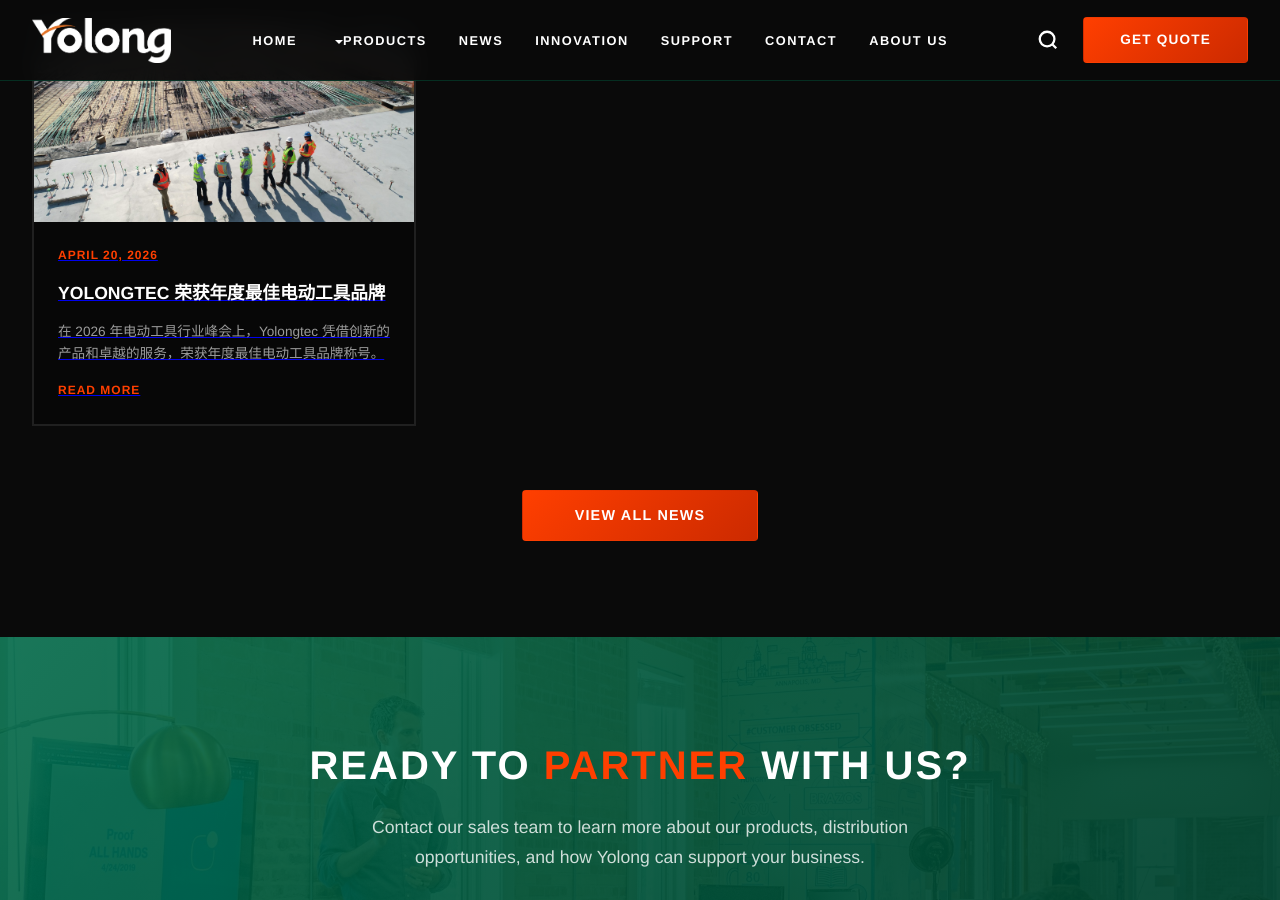
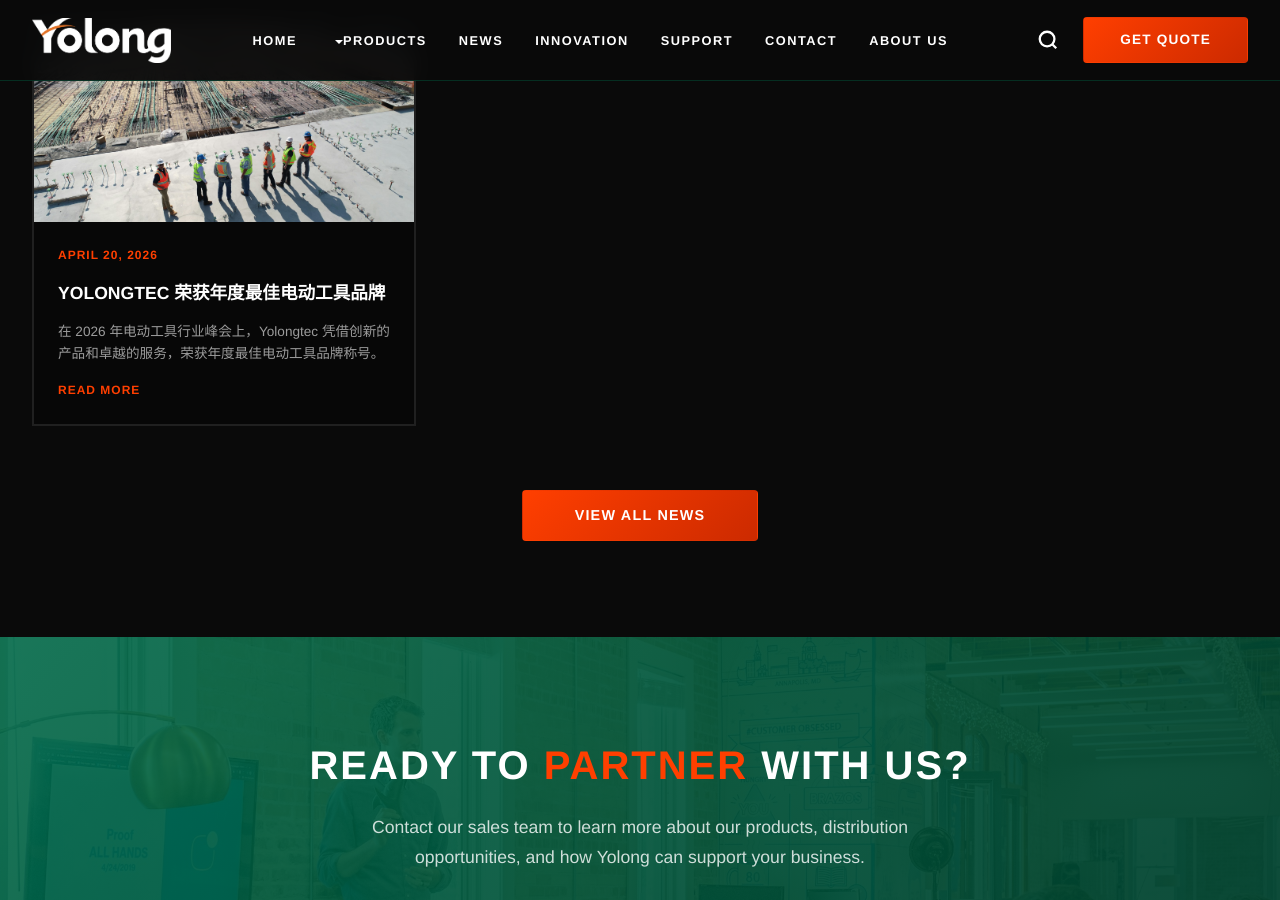
Before and after one commit to Heyxier/yolongtec-website-demo, a Jekyll site: the page built from index.html, in a window 1280 px wide and 900 px high, scrolled down 3289 px. Built offline with Jekyll 4.4.1, drawn with Linux system fonts in a browser that asks for light colours; some web fonts are replaced.

Commit message:
fix: 新闻卡片链接消除默认紫色下划线
news/index.html(.news-block) 和 index.html(.news-card)
都加了 color:inherit; text-decoration:none; 防止浏览器默认
给 <a> 标签的 visited 链接加上紫色和下划线。

```diff
--- a/index.html
+++ b/index.html
@@ -161,6 +161,8 @@ permalink: /
             transition: all var(--transition-base);
             display: flex;
             flex-direction: column;
+            color: inherit;
+            text-decoration: none;
         }
 
         .news-card:hover {
--- a/news/index.html
+++ b/news/index.html
@@ -48,6 +48,8 @@ permalink: /news/
     transition: all 0.3s ease;
     display: flex;
     flex-direction: column;
+    color: inherit;
+    text-decoration: none;
 }
 .news-block:hover {
     border-color: var(--accent-500);
```
